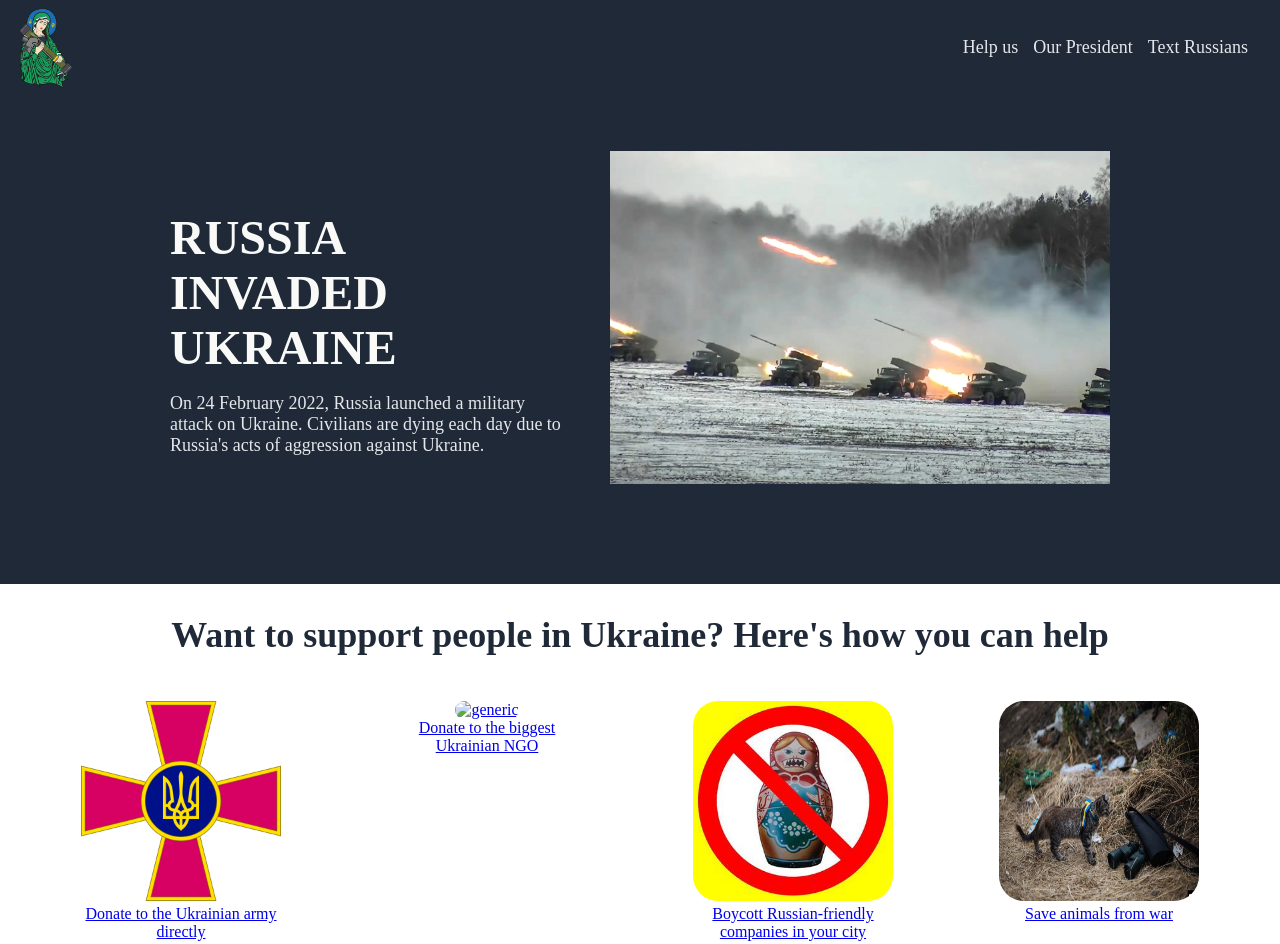
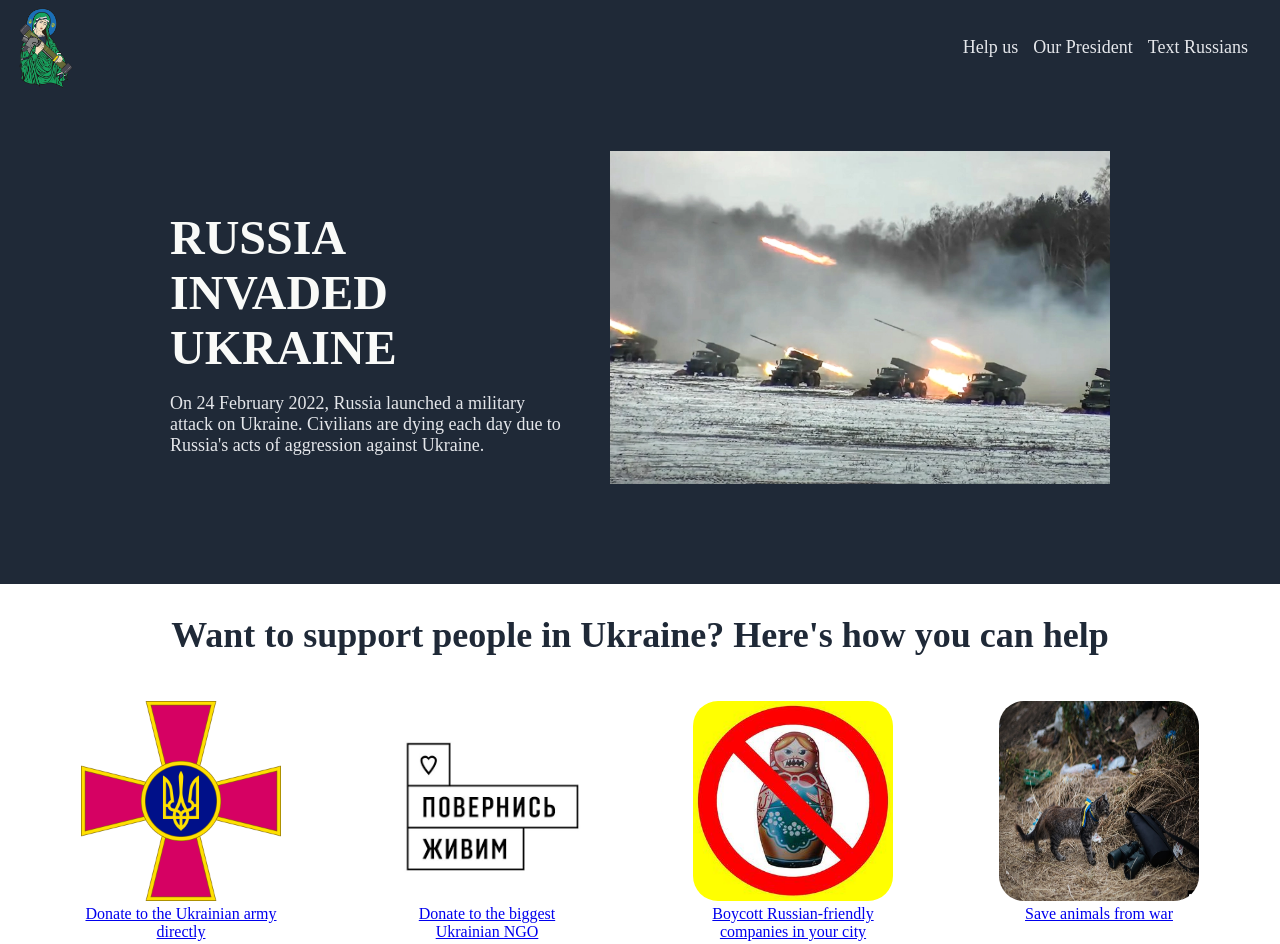
Before and after one commit to scare-destiny/landing-page, a plain HTML site: page index.html in a window 1280 px wide. Shown: the top 944 px of the page. Drawn offline with Linux system fonts and the light colour scheme.

Commit message:
Updated donation image

```diff
--- a/index.html
+++ b/index.html
@@ -52,7 +52,7 @@
 		</div>
 		<div class="info">
 			<a href="https://www.comebackalive.in.ua/" target="_blank">
-				<img src="./images/download.png" alt="generic">
+				<img src="./images/comebackalive.png" alt="generic">
 				<div class="text">Donate to the biggest Ukrainian NGO</div>
 			</a>
 		</div>
```
Also changed, not shown: images/come.back_.alive_.jpg (deleted), images/comebackalive.png (added), 1 other file.
